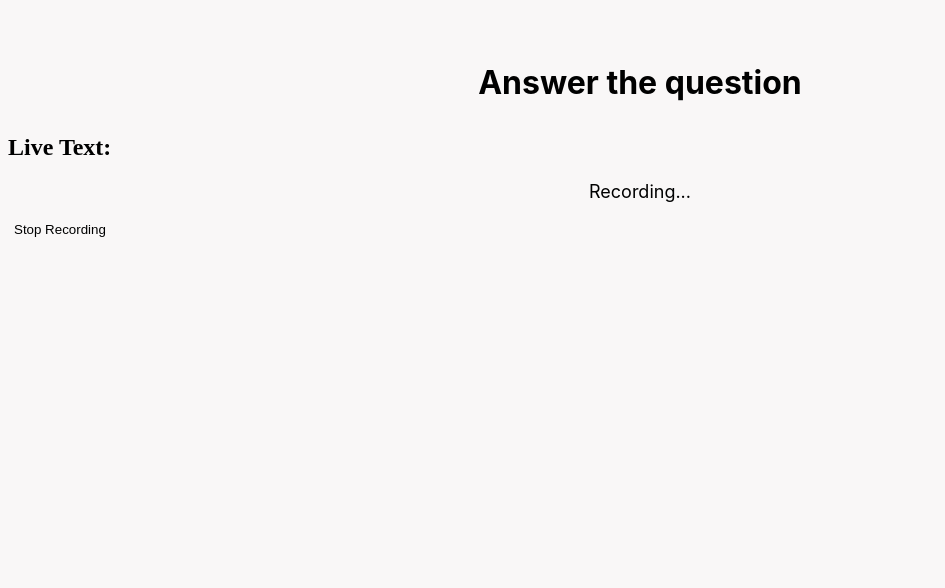
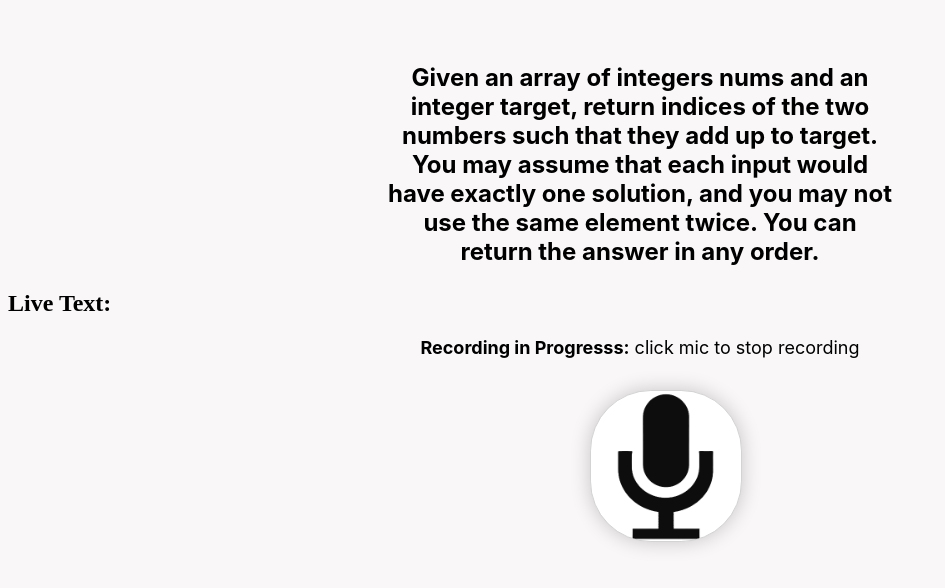
Before and after one commit to antarpreet11/methacks2023, a React (Create React App) app in the folder frontend/: page /assess in a window 1280 px wide. Shown: the top 588 px of the page, without its empty margins (0-945 px from the left). Built offline with nearby package versions, Linux system fonts and the light colour scheme; no server answers; a web font is replaced by a local one.

Commit message:
fix: linking routes

```diff
--- a/frontend/src/components/Assess.css
+++ b/frontend/src/components/Assess.css
@@ -1,7 +1,7 @@
 .prompt{
     text-align: center;
     margin-top: 5%;
-    font-size: xx-large;
+    font-size: x-large;
     font-weight: bolder;
 }
 
--- a/frontend/src/components/Assess.js
+++ b/frontend/src/components/Assess.js
@@ -6,12 +6,11 @@ import mic from './mic.png'
 
 const Assess = () => {
     const timeLimit = 180000; // 3 minutes
-    const tempLimit = 5000; // 5 seconds
 
     return (
         <div>
-            <p className="prompt">Answer the question</p>
-            <SpeechToText timeLimit={tempLimit} />
+            <p className="prompt">Given an array of integers nums and an integer target, return indices of the two numbers such that they add up to target. You may assume that each input would have exactly one solution, and you may not use the same element twice. You can return the answer in any order.</p>
+            <SpeechToText timeLimit={timeLimit} />
         </div>
     )
 }
--- a/frontend/src/components/Home.js
+++ b/frontend/src/components/Home.js
@@ -4,12 +4,13 @@ import peopleWorking from './peopleWorking.png';
 import guyWorking from './guyWorking.png'
 import cohereLogo from './cohereLogo.png'
 import logo from './logo.png'
+import { Link } from 'wouter';
 
 const Home = () => {
   return (
     <div>
       <div className="navbar">
-        <button className="navbar-button">Sign in</button>
+        <Link to="/signin"><button className="navbar-button" >Sign in</button></Link>
         <img src={logo} alt="logo" />
       </div>
 
--- a/frontend/src/components/Problems.js
+++ b/frontend/src/components/Problems.js
@@ -9,8 +9,9 @@ import profile from './adam.png'
 import play from './play.png'
 import preview from './premiumPreview.png'
 
+import { Link } from "wouter"
+
 const Problems = () => {
-  const timeLimit = 180000; // 3 minutes
   return (
     <div>
       <div className="sidenav">
@@ -46,7 +47,9 @@ const Problems = () => {
 
         <button className="question">Question #1234
           <div className="score">Best Score: 50%</div>
-          <img src={play} alt="play" />
+          <Link to="/assess">
+            <img src={play} alt="play" />
+          </Link>
         </button>
 
         <button className="question">Question #1234
--- a/frontend/src/components/SignIn.js
+++ b/frontend/src/components/SignIn.js
@@ -1,5 +1,6 @@
 import React, { useState } from "react";
 import "./SignIn.css";
+import { Link } from "wouter";
 
 function SignIn() {
   const [email, setEmail] = useState("");
@@ -35,7 +36,9 @@ function SignIn() {
         />
       </label>
       <br />
-      <button type="submit">Sign in</button>
+      <Link to="/problems">
+        <button type="submit">Sign in</button>
+      </Link>
     </form>
     </div>
     </div>
--- a/frontend/src/components/SpeechToText.js
+++ b/frontend/src/components/SpeechToText.js
@@ -1,5 +1,9 @@
 import React, { useEffect, useState } from 'react';
 import SpeechRecognitionService from '../utils/SpeechRecognitionService';
+import "./Assess.css";
+
+import mic from './mic.png'
+
 const SpeechToText = ({ timeLimit }) => {
   const [liveText, setLiveText] = useState('');
   const [isRecording, setIsRecording] = useState(true);
@@ -22,14 +26,9 @@ const SpeechToText = ({ timeLimit }) => {
       const recordedText = speechRecognition.getFinalText();
       setFinalText(recordedText);
       speechRecognition.stopRecording();
+      submit_voice_record(recordedText);
     };
   }, [timeLimit, isRecording]);
-
-  useEffect(() => {
-    if (finalText) {
-      submit_voice_record();
-    }
-  }, [finalText]);
 
   const submit_voice_record = () => {
     const submitText = finalText;
@@ -60,11 +59,11 @@ const SpeechToText = ({ timeLimit }) => {
     <div>
       <h2>Live Text:</h2>
       <p>{liveText}</p>
-      {isRecording && <p>Recording...</p>}
+      {isRecording && <img class="mic" src={mic} alt="microphone"/> && <p><b>Recording in Progresss:</b> click mic to stop recording</p>}
       {!isRecording && <p>Recording stopped.</p>}
-      {isRecording && <button onClick={handleStopRecording}>Stop Recording</button>}
+      {isRecording && <button onClick={handleStopRecording}><img class="mic" src={mic} alt="microphone"/></button>}
       {!isRecording && (
-        <div>
+        <div class="result">
           <h2>Final Text:</h2>
           <p>{finalText}</p>
         </div>
```
